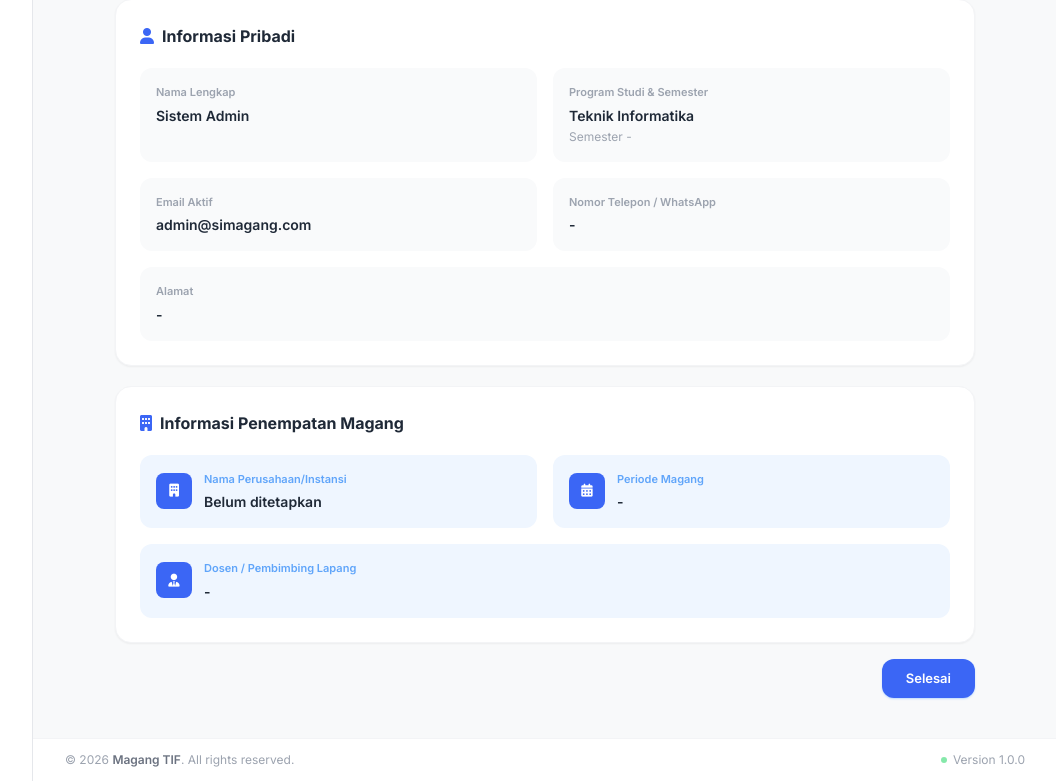
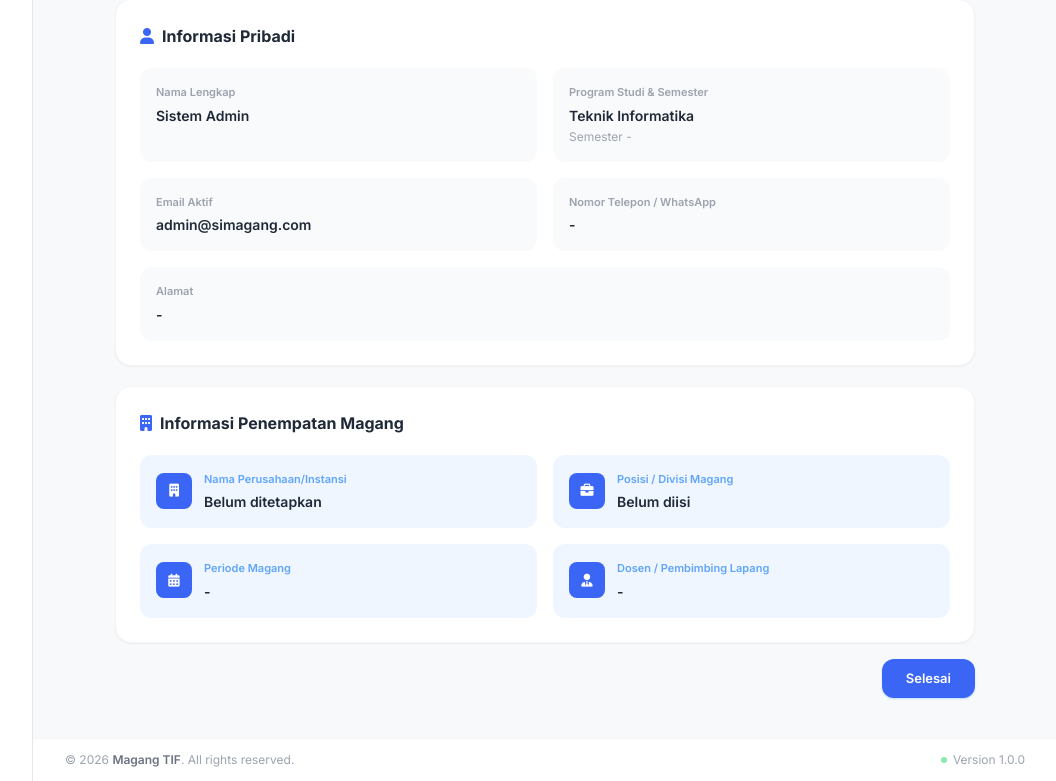
Before and after one commit to zsa-32/simagang, a PHP site: page /simagang/mahasiswa/profil.php in a window 1280 px wide. Shown: the part 375-1156 px from the top of the page, without its empty margins (223-1279 px from the left). Run offline with PHP 8.4, Linux system fonts and the light colour scheme; a user stored in the database is signed in; data comes from the database, SQL or seed files in the repository; some libraries are stand-ins or nearby versions.

Commit message:
edit profil bug

```diff
--- a/mahasiswa/profil.php
+++ b/mahasiswa/profil.php
@@ -16,6 +16,8 @@
             u.nama, u.email,
             p.nim, p.no_hp, p.alamat, p.prodi, p.semester,
             p.dosen_pembimbing, p.foto,
+            p.nama_perusahaan AS profil_nama_perusahaan,
+            p.posisi_magang,
             c.nama_company,
             ip.tanggal_mulai, ip.tanggal_selesai,
             ub.nama AS nama_pembimbing
@@ -30,6 +32,11 @@
     $stmt->execute([':id' => $id_user]);
     $data = $stmt->fetch() ?: [];
 
+    // Nama perusahaan: prioritaskan yang di Profile (self-reported), fallback ke relasi Company
+    $namaPerusahaan = !empty($data['profil_nama_perusahaan'])
+        ? $data['profil_nama_perusahaan']
+        : ($data['nama_company'] ?? '-');
+
     // Fungsi helper agar tidak error jika kolom kosong
     $get = fn($key, $default = '-') => !empty($data[$key]) ? $data[$key] : $default;
 
@@ -43,8 +50,8 @@
     $tglSelesai = !empty($data['tanggal_selesai']) ? date('d M Y', strtotime($data['tanggal_selesai'])) : '-';
     $periodeStr = ($tglMulai !== '-') ? "$tglMulai – $tglSelesai" : '-';
 
-    // Nama pembimbing lapang (dari profil atau relasi)
-    $namaPembimbing = $get('nama_pembimbing') !== '-' ? $data['nama_pembimbing'] : $get('dosen_pembimbing');
+    // Nama dosen/pembimbing (dari relasi Users, fallback ke teks di Profile)
+    $namaPembimbing = !empty($data['nama_pembimbing']) ? $data['nama_pembimbing'] : ($data['dosen_pembimbing'] ?? '-');
 ?>
 <!DOCTYPE html>
 <html lang="id">
@@ -206,14 +213,25 @@
                             <i class="fas fa-building text-[#3b66f5] text-[16px]"></i>
                             <h3 class="text-[16px] font-bold text-gray-800">Informasi Penempatan Magang</h3>
                         </div>
-                        <div class="grid grid-cols-1 sm:grid-cols-2 gap-4">
+
+                        <!-- View Mode Penempatan -->
+                        <div id="viewModePenempatan" class="grid grid-cols-1 sm:grid-cols-2 gap-4">
                             <div class="info-card bg-blue-50 rounded-xl p-4 flex items-start gap-3">
                                 <div class="w-9 h-9 rounded-lg bg-[#3b66f5] flex items-center justify-center shrink-0 mt-0.5">
                                     <i class="fas fa-building text-white text-[13px]"></i>
                                 </div>
                                 <div>
                                     <p class="text-[11px] font-semibold text-blue-400 mb-1">Nama Perusahaan/Instansi</p>
-                                    <p class="text-[14px] font-semibold text-gray-800"><?= htmlspecialchars($get('nama_company', 'Belum ditetapkan')) ?></p>
+                                    <p class="text-[14px] font-semibold text-gray-800"><?= htmlspecialchars($namaPerusahaan !== '-' ? $namaPerusahaan : 'Belum ditetapkan') ?></p>
+                                </div>
+                            </div>
+                            <div class="info-card bg-blue-50 rounded-xl p-4 flex items-start gap-3">
+                                <div class="w-9 h-9 rounded-lg bg-[#3b66f5] flex items-center justify-center shrink-0 mt-0.5">
+                                    <i class="fas fa-briefcase text-white text-[13px]"></i>
+                                </div>
+                                <div>
+                                    <p class="text-[11px] font-semibold text-blue-400 mb-1">Posisi / Divisi Magang</p>
+                                    <p class="text-[14px] font-semibold text-gray-800"><?= htmlspecialchars($get('posisi_magang', 'Belum diisi')) ?></p>
                                 </div>
                             </div>
                             <div class="info-card bg-blue-50 rounded-xl p-4 flex items-start gap-3">
@@ -225,14 +243,48 @@
                                     <p class="text-[14px] font-semibold text-gray-800"><?= htmlspecialchars($periodeStr) ?></p>
                                 </div>
                             </div>
-                            <div class="info-card bg-blue-50 rounded-xl p-4 flex items-start gap-3 sm:col-span-2">
+                            <div class="info-card bg-blue-50 rounded-xl p-4 flex items-start gap-3">
                                 <div class="w-9 h-9 rounded-lg bg-[#3b66f5] flex items-center justify-center shrink-0 mt-0.5">
                                     <i class="fas fa-user-tie text-white text-[13px]"></i>
                                 </div>
                                 <div>
                                     <p class="text-[11px] font-semibold text-blue-400 mb-1">Dosen / Pembimbing Lapang</p>
-                                    <p class="text-[14px] font-semibold text-gray-800"><?= htmlspecialchars($namaPembimbing) ?></p>
+                                    <p class="text-[14px] font-semibold text-gray-800"><?= htmlspecialchars($namaPembimbing ?: 'Belum ditetapkan') ?></p>
                                 </div>
+                            </div>
+                        </div>
+
+                        <!-- Edit Mode Penempatan -->
+                        <div id="editModePenempatan" class="hidden grid grid-cols-1 sm:grid-cols-2 gap-4">
+                            <div>
+                                <label class="block text-[12px] font-semibold text-gray-500 mb-1.5">Nama Perusahaan / Instansi</label>
+                                <input type="text" name="nama_perusahaan"
+                                    value="<?= htmlspecialchars($namaPerusahaan !== '-' ? $namaPerusahaan : '') ?>"
+                                    placeholder="Contoh: PT. Inovasi Digital"
+                                    class="w-full border border-gray-200 rounded-xl px-4 py-2.5 text-[14px] text-gray-800 outline-none focus:ring-2 focus:ring-blue-100 focus:border-blue-400 transition-all">
+                            </div>
+                            <div>
+                                <label class="block text-[12px] font-semibold text-gray-500 mb-1.5">Posisi / Divisi Magang</label>
+                                <input type="text" name="posisi_magang"
+                                    value="<?= htmlspecialchars($get('posisi_magang', '')) ?>"
+                                    placeholder="Contoh: Backend Developer"
+                                    class="w-full border border-gray-200 rounded-xl px-4 py-2.5 text-[14px] text-gray-800 outline-none focus:ring-2 focus:ring-blue-100 focus:border-blue-400 transition-all">
+                            </div>
+                            <div>
+                                <label class="block text-[12px] font-semibold text-gray-500 mb-1.5">
+                                    Periode Magang
+                                    <span class="text-gray-400 font-normal">(diatur oleh admin)</span>
+                                </label>
+                                <input type="text" disabled
+                                    value="<?= htmlspecialchars($periodeStr) ?>"
+                                    class="w-full border border-gray-200 rounded-xl px-4 py-2.5 text-[14px] text-gray-400 bg-gray-50 cursor-not-allowed outline-none">
+                            </div>
+                            <div>
+                                <label class="block text-[12px] font-semibold text-gray-500 mb-1.5">Dosen / Pembimbing Lapang</label>
+                                <input type="text" name="dosen_pembimbing"
+                                    value="<?= htmlspecialchars($namaPembimbing ?: '') ?>"
+                                    placeholder="Nama dosen pembimbing"
+                                    class="w-full border border-gray-200 rounded-xl px-4 py-2.5 text-[14px] text-gray-800 outline-none focus:ring-2 focus:ring-blue-100 focus:border-blue-400 transition-all">
                             </div>
                         </div>
                     </div>
@@ -263,6 +315,8 @@
         function toggleEdit() {
             document.getElementById('viewMode').classList.add('hidden');
             document.getElementById('editMode').classList.remove('hidden');
+            document.getElementById('viewModePenempatan').classList.add('hidden');
+            document.getElementById('editModePenempatan').classList.remove('hidden');
             document.getElementById('editBtn').classList.add('hidden');
             document.getElementById('selesaiBtn').classList.add('hidden');
             document.getElementById('cancelBtn').classList.remove('hidden');
@@ -273,6 +327,8 @@
         function cancelEdit() {
             document.getElementById('viewMode').classList.remove('hidden');
             document.getElementById('editMode').classList.add('hidden');
+            document.getElementById('viewModePenempatan').classList.remove('hidden');
+            document.getElementById('editModePenempatan').classList.add('hidden');
             document.getElementById('editBtn').classList.remove('hidden');
             document.getElementById('selesaiBtn').classList.remove('hidden');
             document.getElementById('cancelBtn').classList.add('hidden');
@@ -289,8 +345,7 @@
                     document.getElementById('avatarImg').src = e.target.result;
                 };
                 reader.readAsDataURL(file);
-            }hadow-blue-200');
-            }, 1200);
+            }
         }
     </script>
 </body>
```
Also changed, not shown: admin/proses_buat_akun.php (+3 -5 lines), proses/profil_simpan.php (+22 -2 lines), simagang.sql (renamed from simagang .sql, +12 -7 lines).
